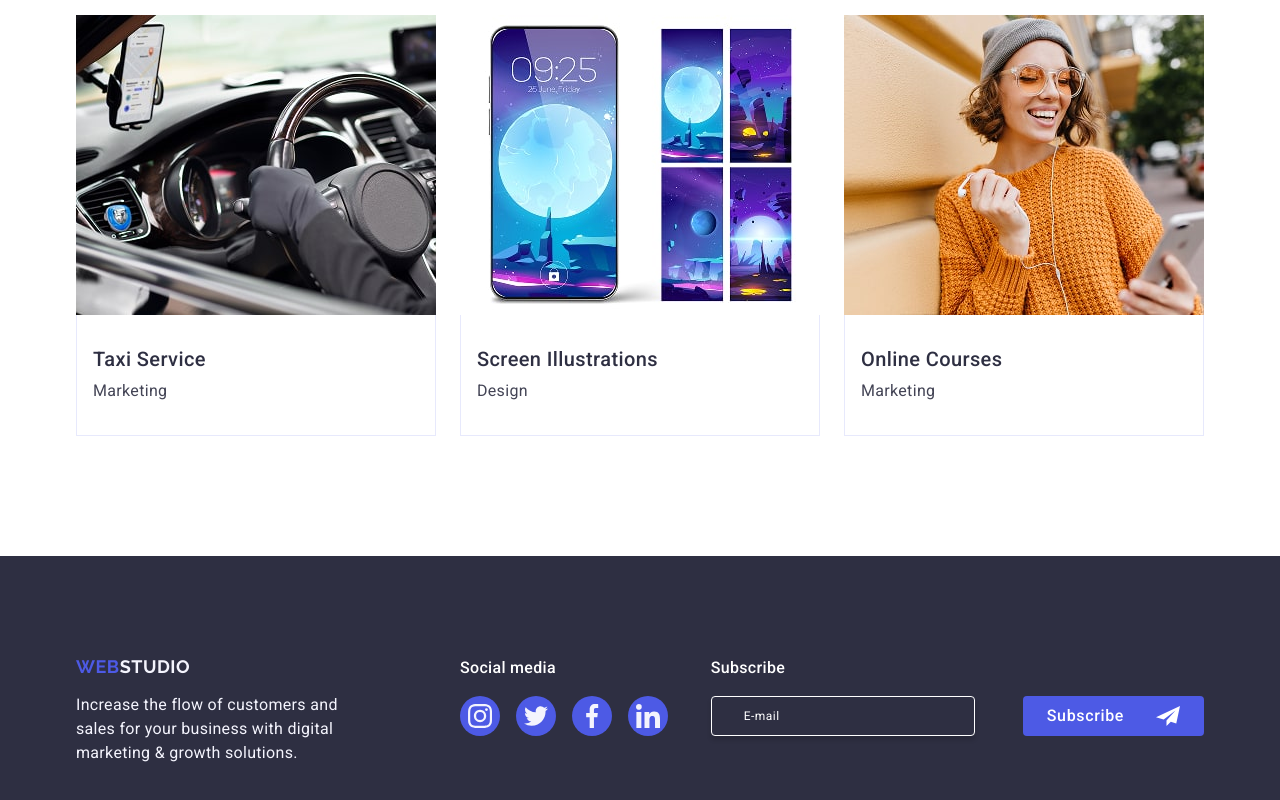
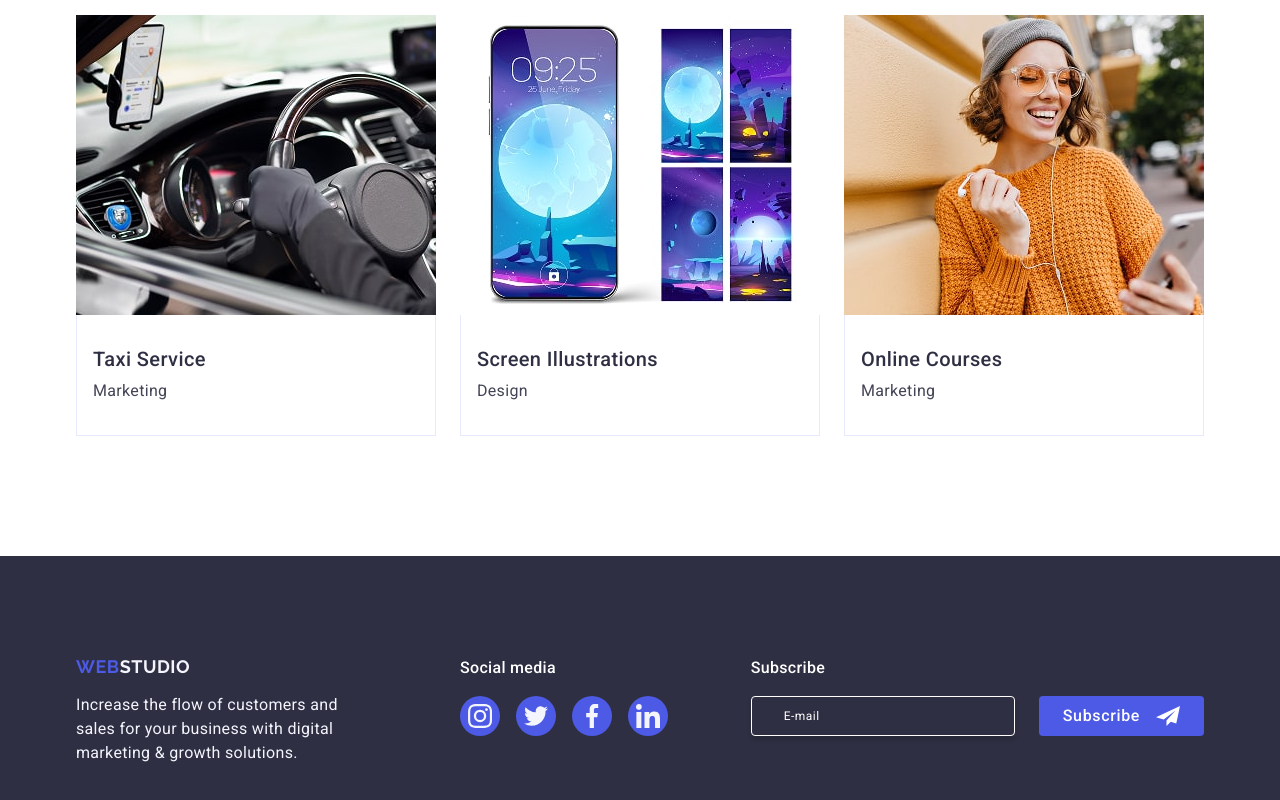
Before and after one commit to LiliiaDud/goit-markup-hw-05, a plain HTML site: page index.html in a window 1280 px wide. Shown: the part 2603-3403 px from the top of the page. Drawn offline with nearby package versions, Linux system fonts and the light colour scheme.

Commit message:
changed footer-btn

```diff
--- a/css/styles.css
+++ b/css/styles.css
@@ -477,14 +477,12 @@ img {
     align-items: center;
     justify-content: center;
     flex-direction: row;
-    gap: 16px;
     border-radius: 4px;
     border: none;
     padding: 8px 24px;
     min-width: 165px;
     height: 40px;
     background-color: #4d5ae5;
-    margin-left: 24px;
     font-weight: 500;
     font-size: 16px;
     line-height: 1.5;
```
